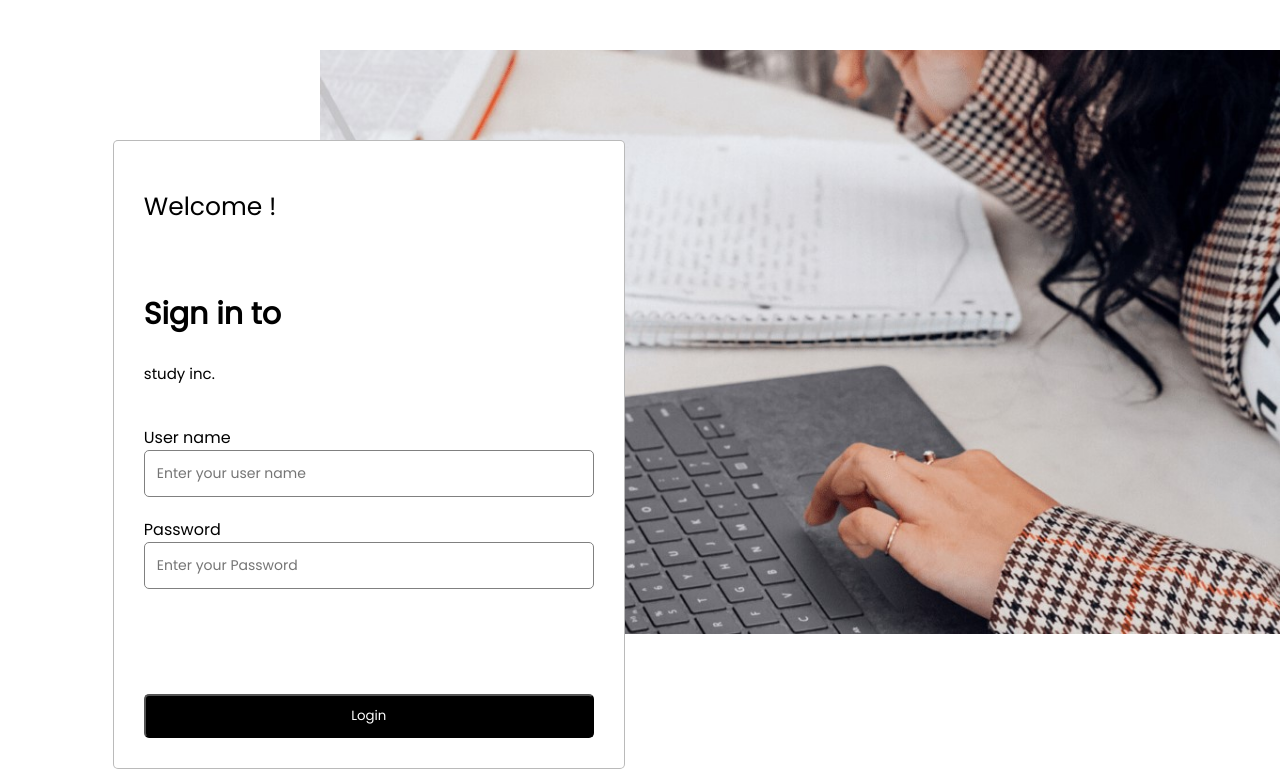
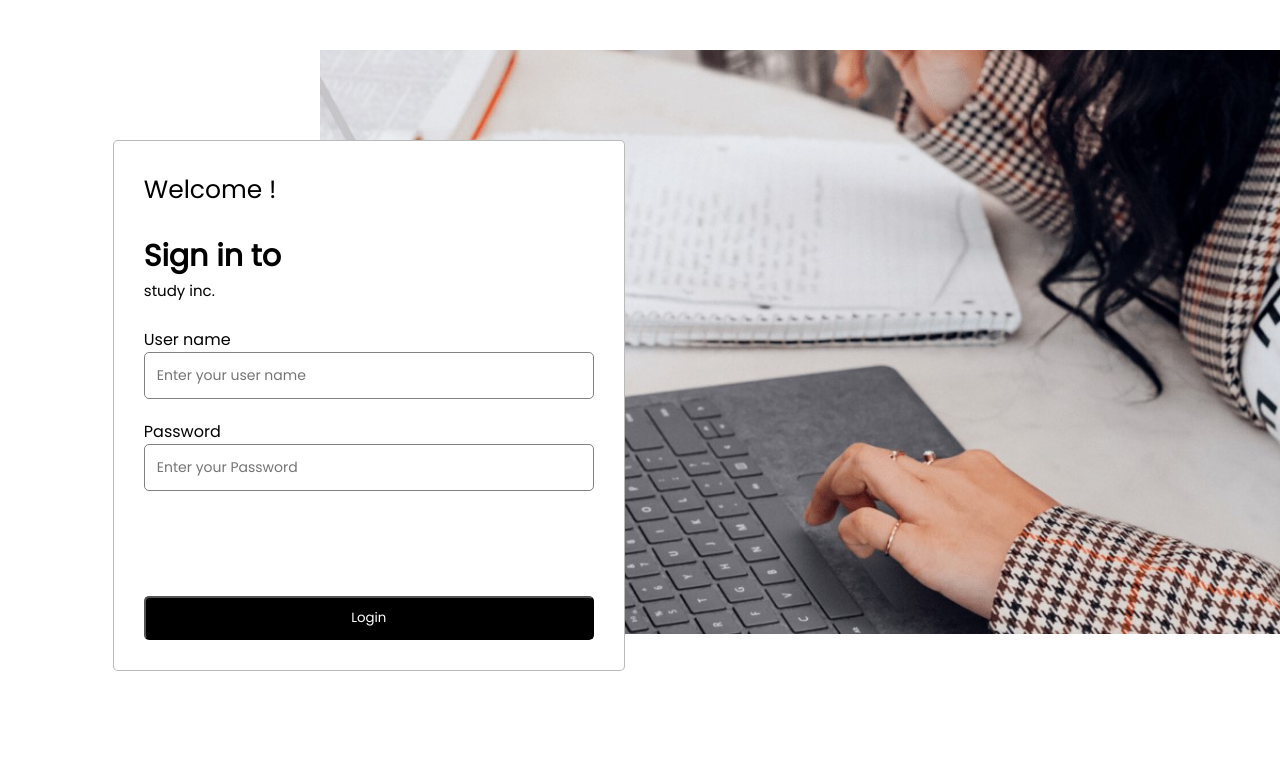
Before and after one commit to valenciav/Study-Inc., a PHP site: page /signIn.html in a window 1280 px wide. Shown: the part 60-829 px from the top of the page. After the commit the page ends 731 px from the top, so only its background shows below. Run offline with PHP 8.4, Linux system fonts and the light colour scheme; some libraries are stand-ins or nearby versions.

Commit message:
Update signInStyle.css

```diff
--- a/signInStyle.css
+++ b/signInStyle.css
@@ -66,16 +66,19 @@ form span{
 h1{
     font-size: 25px;
     font-weight:normal;
+    margin:0px;
 }
 
 h2{
     font-size: 30px;
     font-weight: bold;
+    margin:0px;
 }
 
 h3{
     font-size: 15px;
     font-weight:normal;
+    margin:0px;
 }
 
 .form-content{
```
